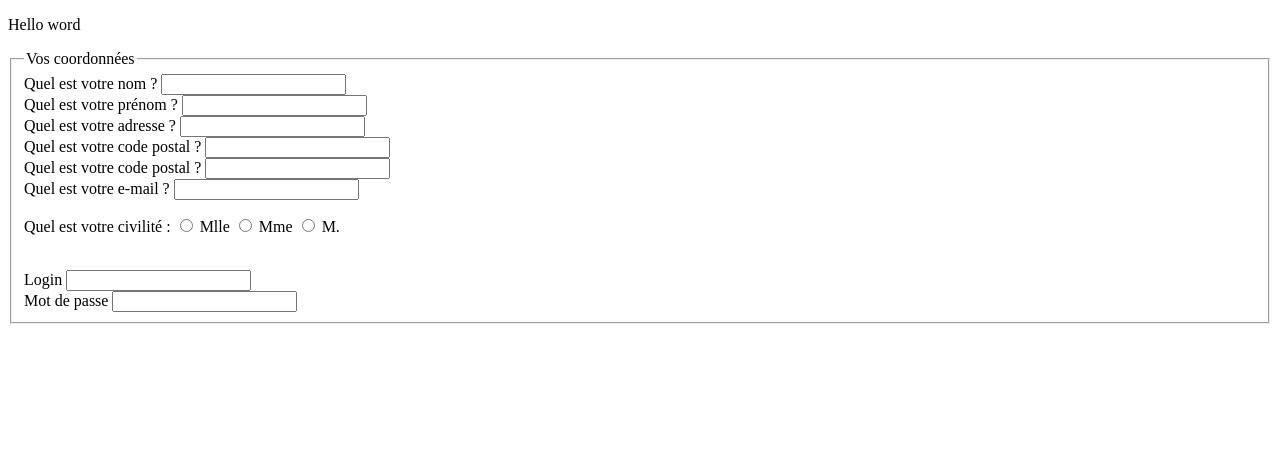
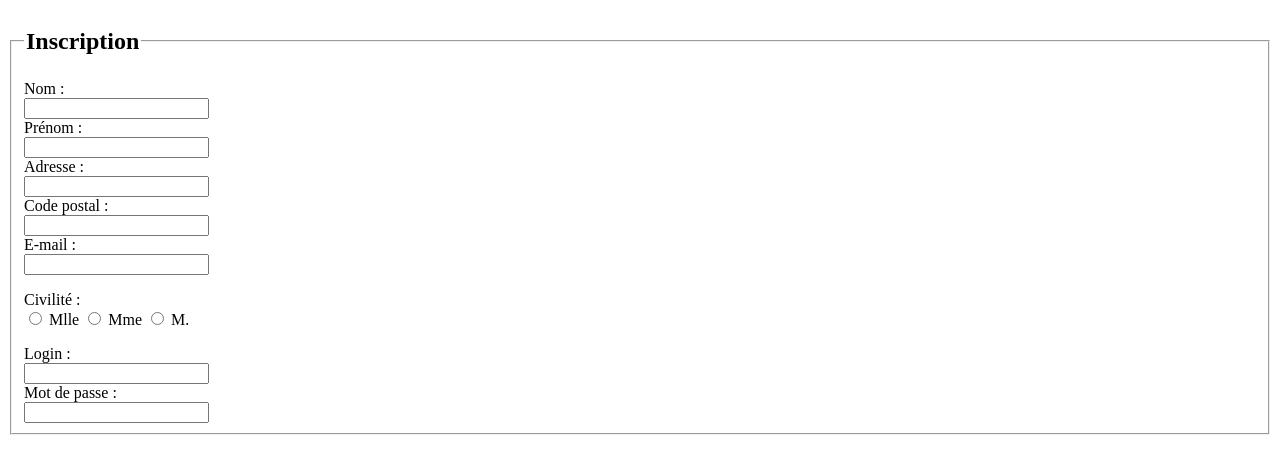
Before and after one commit to YounesSio/TP01-VELEZ-Younes, a plain HTML site: page index.html in a window 1280 px wide. Drawn offline with Linux system fonts and the light colour scheme.

Commit message:
Formulaire 2

```diff
--- a/index.html
+++ b/index.html
@@ -1,52 +1,45 @@
 <!DOCTYPE html>
 <html>
     <head>
-        <title>TEST</title>
+        <title>CNAM-TEST</title>
     </head>
     <body>
-        <p>Hello word</p>
+        <fieldset>
+            <legend><h2>Inscription</h2></legend>
 
-        <fieldset>
-            <legend>Vos coordonnées</legend>
-
-            <label for="nom">Quel est votre nom ?</label>
+            Nom :<br/>
             <input type="text" name="nom" id="nom" />
             <br/>
 
-            <label for="prenom">Quel est votre prénom ?</label>
+            Prénom :<br/>
             <input type="text" name="prenom" id="prenom" />
             <br/>
 
-            <label for="adresse">Quel est votre adresse ?</label>
+            Adresse :<br/>
             <input type="adresse" name="adresse" id="adresse" />
             <br/>
 
-            <label for="cp">Quel est votre code postal ?</label>
+            Code postal :<br/>
             <input type="email" name="cp" id="cp" />
             <br/>
 
-            <label for="cp">Quel est votre code postal ?</label>
-            <input type="email" name="cp" id="cp" />
-            <br/>
-
-            <label for="email">Quel est votre e-mail ?</label>
+            E-mail :<br/>
             <input type="email" name="email" id="email" />
             <br/>
 
             <p>
-                Quel est votre civilité :
+                Civilité :<br/>
 
                 <input type="radio" name="civilité" value="Mlle" id="Mlle" /> <label for="Mlle">Mlle</label>
                 <input type="radio" name="civilité" value="Mme" id="Mme" /> <label for="Mme">Mme</label>
                 <input type="radio" name="civilité" value="M." id="M." /> <label for="M.">M.</label>
             </p>
-            <br/>
 
-            <label for="login">Login</label>
+            Login :<br/>
             <input type="text" name="login" id="login" />
             <br/>
 
-            <label for="mdp">Mot de passe</label>
+            Mot de passe :<br/>
             <input type="password" name="mdp" id="mdp" />
             <br/>
         </fieldset>
```
